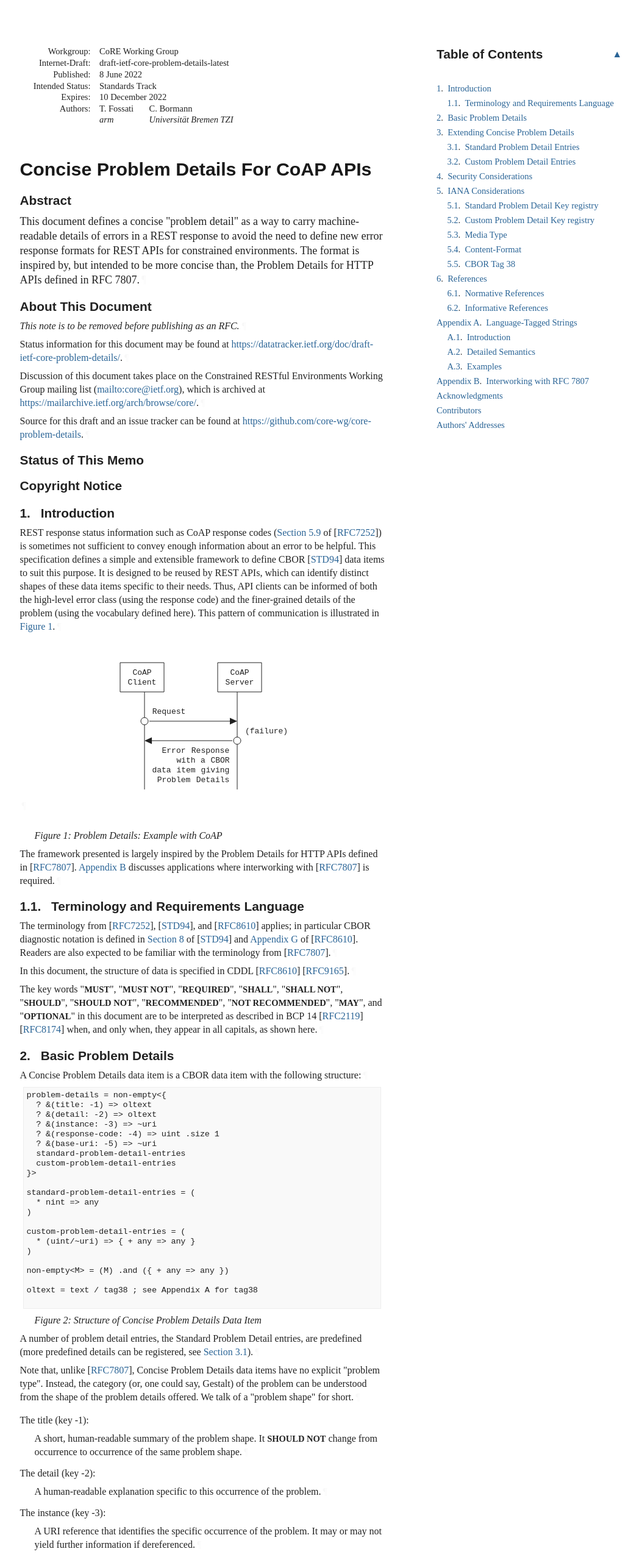
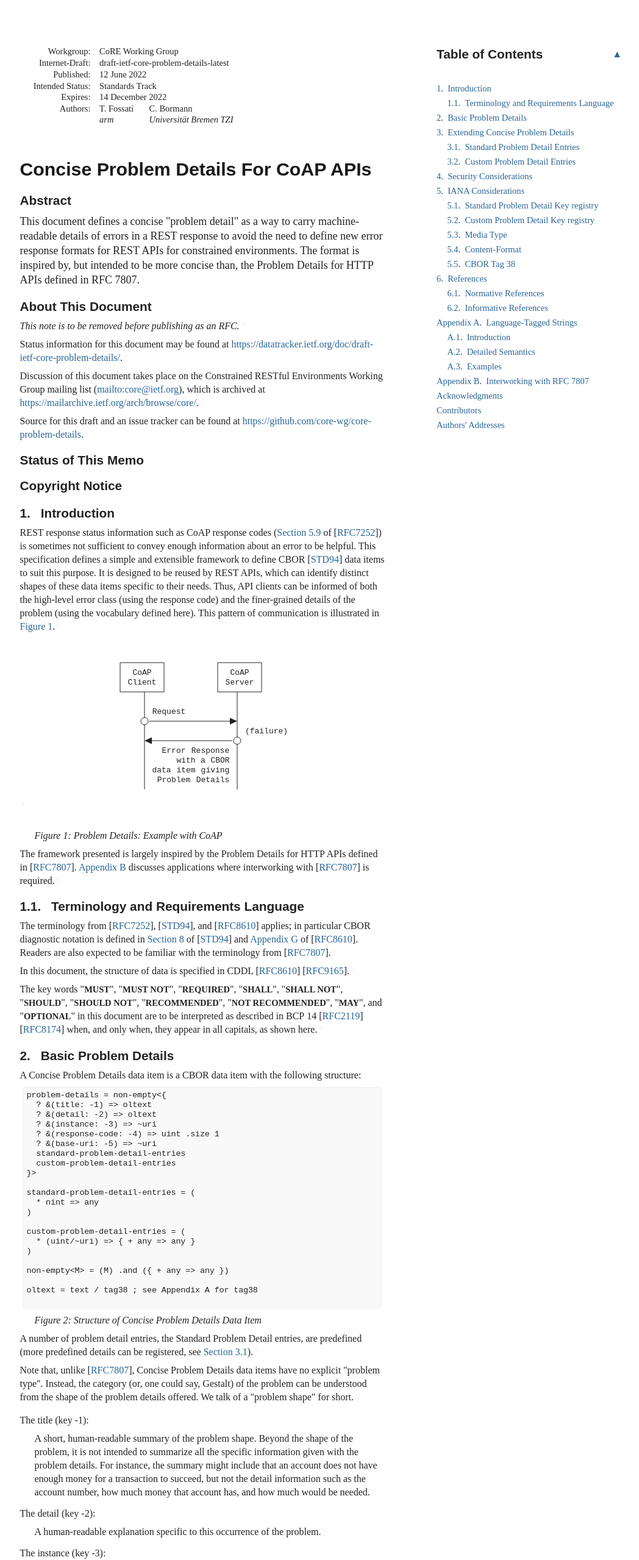
Before and after one commit to core-wg/core-problem-details, a plain HTML site: page draft-ietf-core-problem-details.html in a window 1280 px wide. Shown: the top 2559 px of the page at 61% size, without its empty margins (92-1140 px from the left). Drawn offline with Linux system fonts and the light colour scheme; a web font is replaced by a local one.

Commit message:
Script updating gh-pages from f887fe2. [ci skip]

```diff
--- a/draft-ietf-core-problem-details.html
+++ b/draft-ietf-core-problem-details.html
@@ -1037,7 +1037,7 @@ svg :is([stroke="fill"], [fill^="#fff"]) {
 </tr></thead>
 <tfoot><tr>
 <td class="left">Fossati &amp; Bormann</td>
-<td class="center">Expires 10 December 2022</td>
+<td class="center">Expires 14 December 2022</td>
 <td class="right">[Page]</td>
 </tr></tfoot>
 </table>
@@ -1050,12 +1050,12 @@ svg :is([stroke="fill"], [fill^="#fff"]) {
 <dd class="internet-draft">draft-ietf-core-problem-details-latest</dd>
 <dt class="label-published">Published:</dt>
 <dd class="published">
-<time datetime="2022-06-08" class="published">8 June 2022</time>
+<time datetime="2022-06-12" class="published">12 June 2022</time>
     </dd>
 <dt class="label-intended-status">Intended Status:</dt>
 <dd class="intended-status">Standards Track</dd>
 <dt class="label-expires">Expires:</dt>
-<dd class="expires"><time datetime="2022-12-10">10 December 2022</time></dd>
+<dd class="expires"><time datetime="2022-12-14">14 December 2022</time></dd>
 <dt class="label-authors">Authors:</dt>
 <dd class="authors">
 <div class="author">
@@ -1113,7 +1113,7 @@ Details for HTTP APIs defined in RFC 7807.<a href="#section-abstract-1" class="p
         time. It is inappropriate to use Internet-Drafts as reference
         material or to cite them other than as "work in progress."<a href="#section-boilerplate.1-3" class="pilcrow">¶</a></p>
 <p id="section-boilerplate.1-4">
-        This Internet-Draft will expire on 10 December 2022.<a href="#section-boilerplate.1-4" class="pilcrow">¶</a></p>
+        This Internet-Draft will expire on 14 December 2022.<a href="#section-boilerplate.1-4" class="pilcrow">¶</a></p>
 </section>
 </div>
 <div id="copyright">
@@ -1359,8 +1359,12 @@ a "problem shape" for short.<a href="#section-2-4" class="pilcrow">¶</a></p>
         <dt id="section-2-5.1">The title (key -1):</dt>
         <dd style="margin-left: 1.5em" id="section-2-5.2">
           <p id="section-2-5.2.1">A short, human-readable summary of the problem shape.
-It <span class="bcp14">SHOULD NOT</span> change from occurrence to occurrence of the same
-problem shape.<a href="#section-2-5.2.1" class="pilcrow">¶</a></p>
+Beyond the shape of the problem, it is not intended to summarize all
+the specific information given with the problem details.
+For instance, the summary might include that an account does not
+have enough money for a transaction to succeed, but not the detail
+information such as the account number, how much money that account
+has, and how much would be needed.<a href="#section-2-5.2.1" class="pilcrow">¶</a></p>
 </dd>
         <dd class="break"></dd>
 <dt id="section-2-5.3">The detail (key -2):</dt>
```
Also changed, not shown: draft-ietf-core-problem-details.txt.
